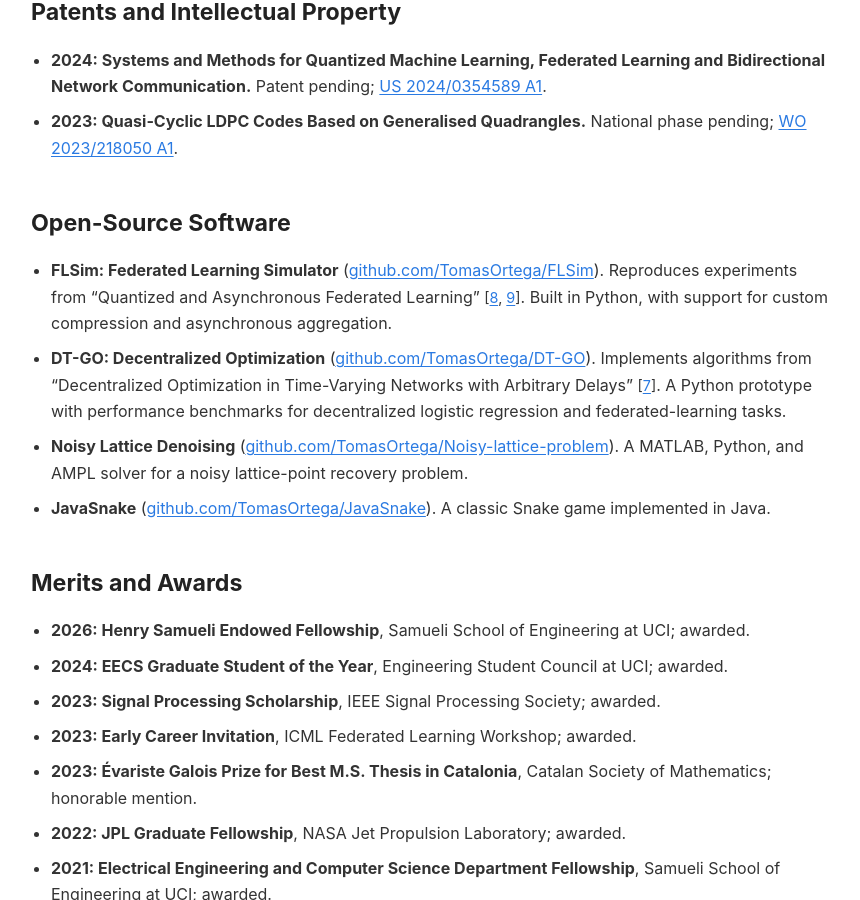
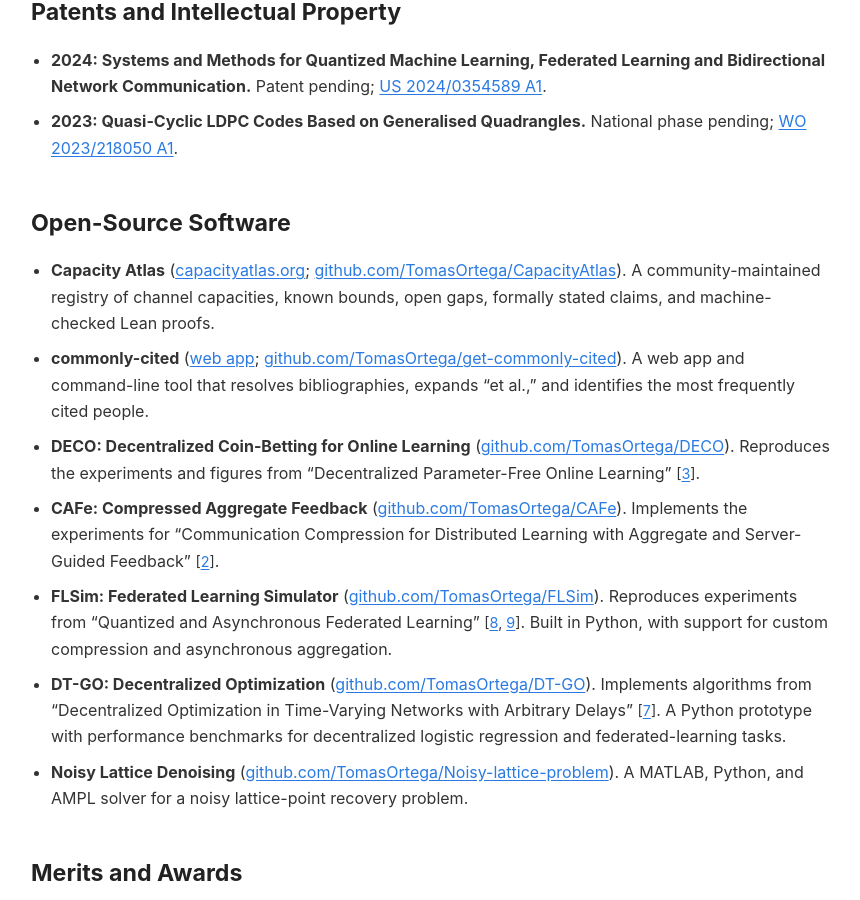
Before and after one commit to TomasOrtega/tomasortega.github.io, a Jekyll site: the page built from cv.md, in a window 1280 px wide and 900 px high, scrolled down 2900 px. Shown: the whole window, without its empty margins (209-1069 px from the left). Built offline with Jekyll 4.4.1, drawn with Linux system fonts in a browser that asks for light colours; some of the changed text lies outside the part shown.

Commit message:
update: CV

```diff
--- a/cv.md
+++ b/cv.md
@@ -26,7 +26,7 @@
 I received a PhD in Electrical Engineering and Computer Science at UC Irvine, advised by
 [Hamid Jafarkhani](https://www.ece.uci.edu/~hamidj/).
 My thesis was on
-[*Collaborative Learning Under Communication Constraints*](https://www.proquest.com/openview/c296f313d4ef8ab907e40505f83c2995/1?pq-origsite=gscholar&cbl=18750&diss=y).
+[*Collaborative Learning under Communication Constraints*](https://escholarship.org/uc/item/07p462nx).
 
 More broadly, I am interested in optimization, information theory, and AI.
 I also organized a group for people in the greater Los Angeles area to learn how to write mathematical proofs in
@@ -111,6 +111,19 @@
 
 ## Open-Source Software
 
+- **Capacity Atlas** ([capacityatlas.org](https://capacityatlas.org/);
+  [github.com/TomasOrtega/CapacityAtlas](https://github.com/TomasOrtega/CapacityAtlas)). A community-maintained
+  registry of channel capacities, known bounds, open gaps, formally stated claims, and machine-checked Lean proofs.
+- **commonly-cited** ([web app](https://commonly-cited.tomasortega.net/);
+  [github.com/TomasOrtega/get-commonly-cited](https://github.com/TomasOrtega/get-commonly-cited)). A web app and
+  command-line tool that resolves bibliographies, expands “et al.,” and identifies the most frequently cited people.
+- **DECO: Decentralized Coin-Betting for Online Learning**
+  ([github.com/TomasOrtega/DECO](https://github.com/TomasOrtega/DECO)). Reproduces the experiments and figures from
+  “Decentralized Parameter-Free Online Learning” {% cite ortega2025decentralized %}.
+- **CAFe: Compressed Aggregate Feedback**
+  ([github.com/TomasOrtega/CAFe](https://github.com/TomasOrtega/CAFe)). Implements the experiments for
+  “Communication Compression for Distributed Learning with Aggregate and Server-Guided Feedback”
+  {% cite ortega2025communicationcompressiondistributedlearning %}.
 - **FLSim: Federated Learning Simulator** ([github.com/TomasOrtega/FLSim](https://github.com/TomasOrtega/FLSim)).
   Reproduces experiments from “Quantized and Asynchronous Federated Learning” {% cite qafel_tsp qafel %}. Built in
   Python, with support for custom compression and asynchronous aggregation.
@@ -121,8 +134,6 @@
 - **Noisy Lattice Denoising**
   ([github.com/TomasOrtega/Noisy-lattice-problem](https://github.com/TomasOrtega/Noisy-lattice-problem)). A MATLAB,
   Python, and AMPL solver for a noisy lattice-point recovery problem.
-- **JavaSnake** ([github.com/TomasOrtega/JavaSnake](https://github.com/TomasOrtega/JavaSnake)). A classic Snake game
-  implemented in Java.
 {: .cv-projects}
 
 ## Merits and Awards
```
